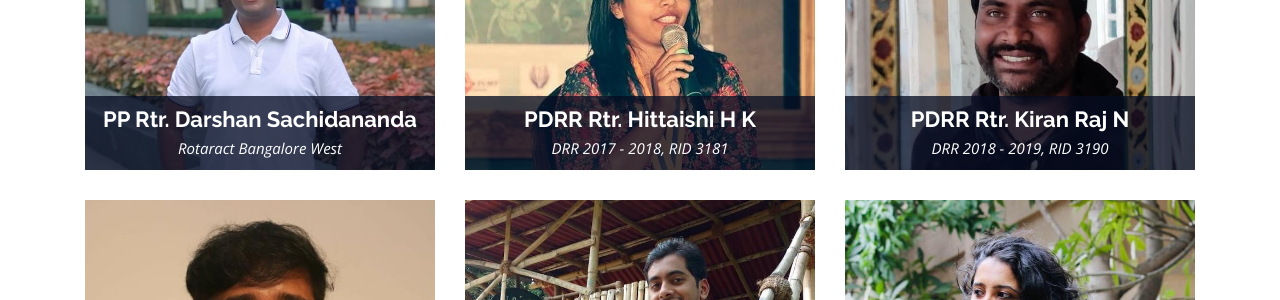
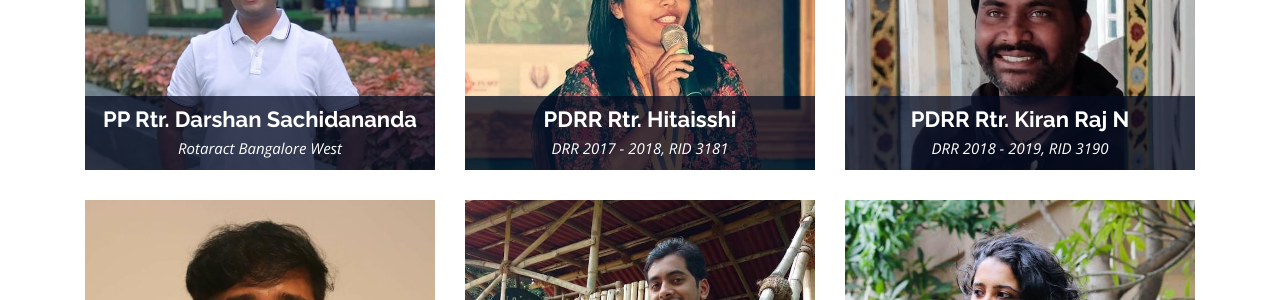
Before and after one commit to Rotaract3190/dltw20_21, a Jekyll site: the page built from index.html, in a window 1280 px wide and 900 px high, scrolled down 1887 px. Shown: the part 154-454 px from the top of the window. Built offline with Jekyll 4.4.1, drawn with Linux system fonts in a browser that asks for light colours.

Commit message:
speakers fix

```diff
--- a/_data/speakers.yml
+++ b/_data/speakers.yml
@@ -57,7 +57,7 @@
         facebook: https://www.facebook.com/darsh18
         instagram:
         linkedin:
-    - name: PDRR Rtr. Hittaishi H K
+    - name: PDRR Rtr. Hitaisshi
       sub: DRR 2017 - 2018, RID 3181
       img: assets/img/speakers/Hittaishi.jpg
       social:
```
